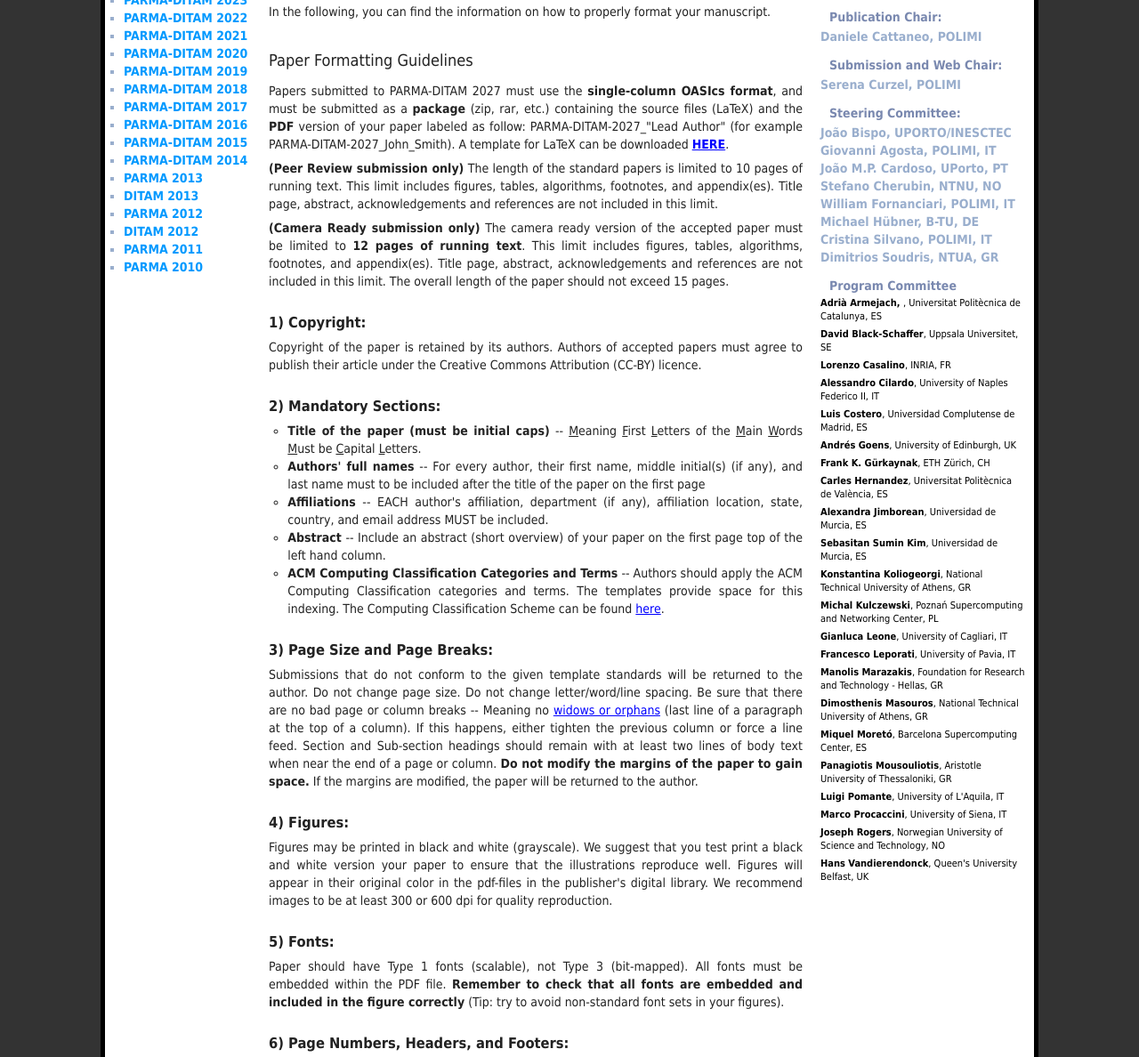
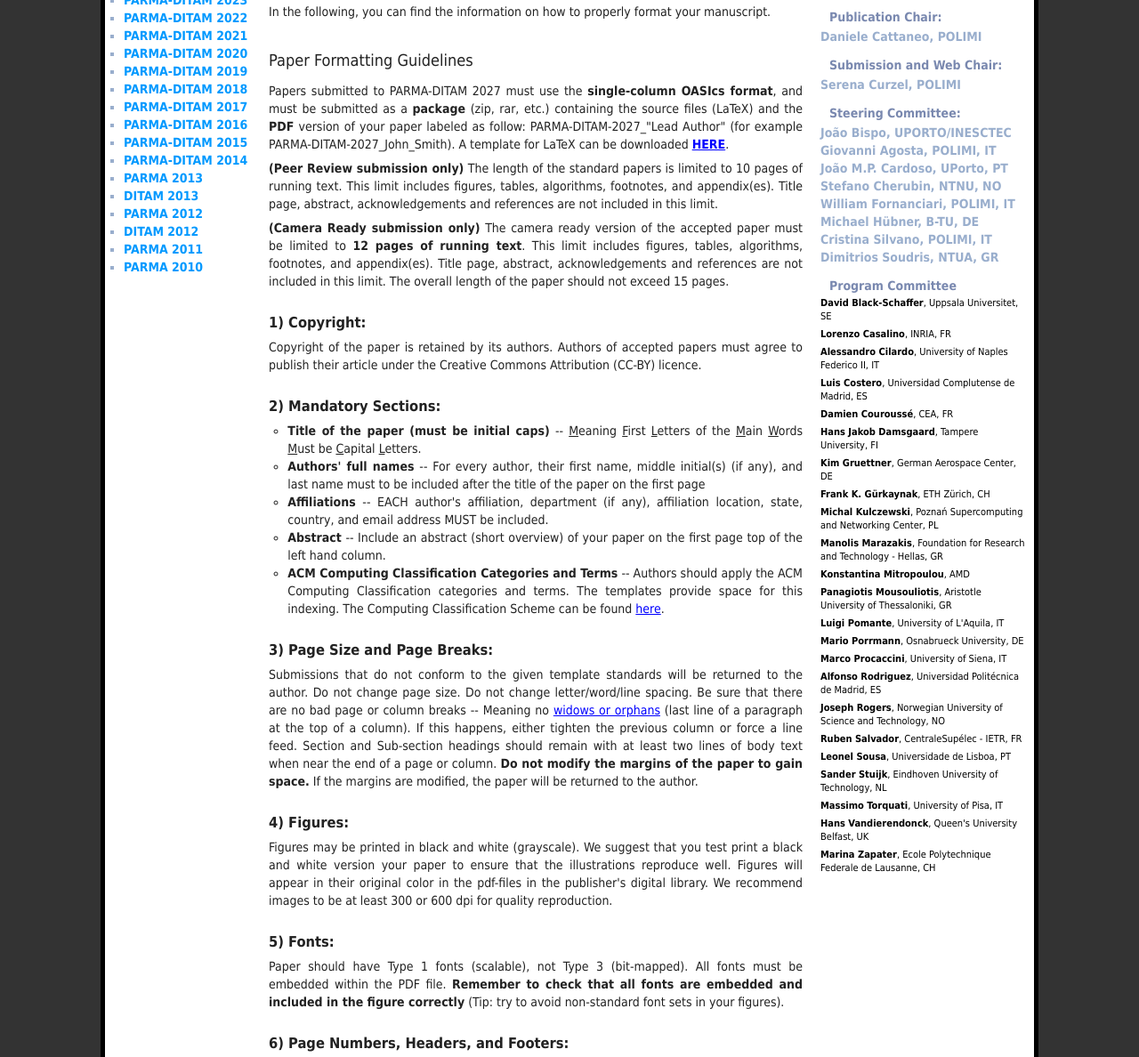
Before and after one commit to PARMA-DITAM-workshop/PARMA-DITAM-workshop.github.io, a plain HTML site: page Submission_Guidelines.html in a window 1280 px wide. Shown: the part 449-1637 px from the top of the page at 89% size. Drawn offline with Linux system fonts and the light colour scheme.

Commit message:
update TPC

```diff
--- a/Submission_Guidelines.html
+++ b/Submission_Guidelines.html
@@ -115,28 +115,38 @@
             </ul>
             <h2>Program Committee</h2>
             <ul id="programcommittee">
-<li><b>Adrià Armejach, </b>, Universitat Politècnica de Catalunya, ES</li>
+<!--<li><b>Adrià Armejach, </b>, Universitat Politècnica de Catalunya, ES</li>-->
 <li><b>David Black-Schaffer</b>, Uppsala Universitet, SE</li>
 <li><b>Lorenzo Casalino</b>, INRIA, FR</li>
 <li><b>Alessandro Cilardo</b>, University of Naples Federico II, IT</li>
 <li><b>Luis Costero</b>, Universidad Complutense de Madrid, ES</li>
-<li><b>Andrés Goens</b>, University of Edinburgh, UK</li>
+<li><b>Damien Couroussé</b>, CEA, FR</li>
+<li><b>Hans Jakob Damsgaard</b>, Tampere University, FI</li>
+<li><b>Kim Gruettner</b>, German Aerospace Center, DE</li>
 <li><b>Frank K. Gürkaynak</b>, ETH Zürich, CH</li>
-<li><b>Carles Hernandez</b>, Universitat Politècnica de València, ES</li>
+<!--<li><b>Carles Hernandez</b>, Universitat Politècnica de València, ES</li>
 <li><b>Alexandra Jimborean</b>, Universidad de Murcia, ES</li>
 <li><b>Sebasitan Sumin Kim</b>, Universidad de Murcia, ES</li>
-<li><b>Konstantina Koliogeorgi</b>, National Technical University of Athens, GR</li>
+<li><b>Konstantina Koliogeorgi</b>, National Technical University of Athens, GR</li>-->
 <li><b>Michal Kulczewski</b>, Poznań Supercomputing and Networking Center, PL</li>
-<li><b>Gianluca Leone</b>, University of Cagliari, IT</li>
-<li><b>Francesco Leporati</b>, University of Pavia, IT</li>
+<!--<li><b>Gianluca Leone</b>, University of Cagliari, IT</li>
+<li><b>Francesco Leporati</b>, University of Pavia, IT</li>-->
 <li><b>Manolis Marazakis</b>, Foundation for Research and Technology - Hellas, GR</li>
-<li><b>Dimosthenis Masouros</b>, National Technical University of Athens, GR</li>
-<li><b>Miquel Moretó</b>, Barcelona Supercomputing Center, ES</li>
+<!--<li><b>Dimosthenis Masouros</b>, National Technical University of Athens, GR</li>-->
+<li><b>Konstantina Mitropoulou</b>, AMD</li>
+<!--<li><b>Miquel Moretó</b>, Barcelona Supercomputing Center, ES</li>-->
 <li><b>Panagiotis Mousouliotis</b>, Aristotle University of Thessaloniki, GR</li>
 <li><b>Luigi Pomante</b>, University of L'Aquila, IT</li>
+<li><b>Mario Porrmann</b>, Osnabrueck University, DE</li>
 <li><b>Marco Procaccini</b>, University of Siena, IT</li>
+<li><b>Alfonso Rodriguez</b>, Universidad Politécnica de Madrid, ES</li>
 <li><b>Joseph Rogers</b>, Norwegian University of Science and Technology, NO</li>
+<li><b>Ruben Salvador</b>, CentraleSupélec - IETR, FR</li>
+<li><b>Leonel Sousa</b>, Universidade de Lisboa, PT</li>
+<li><b>Sander Stuijk</b>, Eindhoven University of Technology, NL</li>
+<li><b>Massimo Torquati</b>, University of Pisa, IT</li>
 <li><b>Hans Vandierendonck</b>, Queen's University Belfast, UK</li>
+<li><b>Marina Zapater</b>, Ecole Polytechnique Federale de Lausanne, CH</li>
             </ul>
 					</div>
 
```
Also changed, not shown: index.html (+18 -8 lines), master/__global_head.html (+18 -8 lines), program.html (+18 -8 lines).
